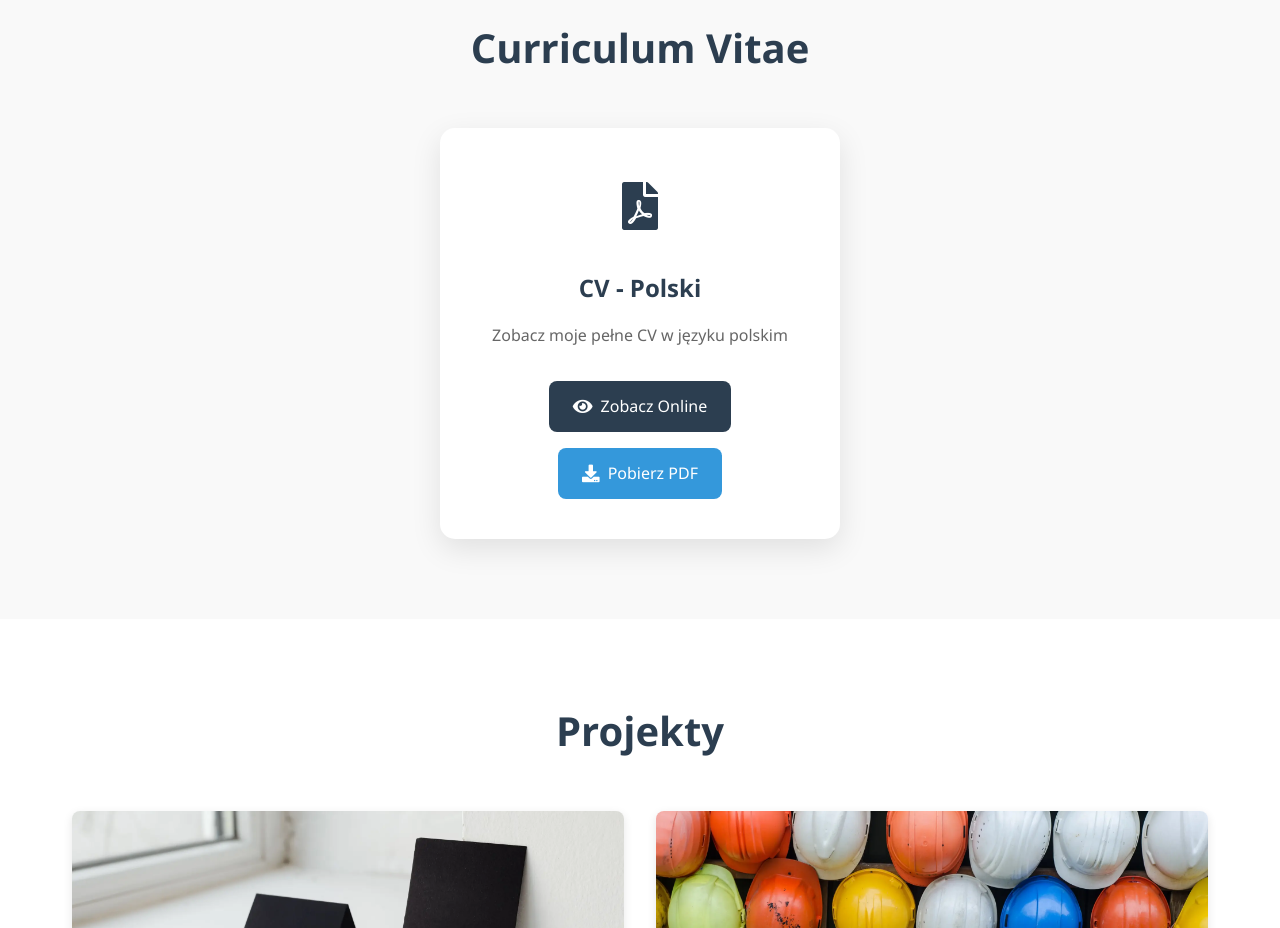
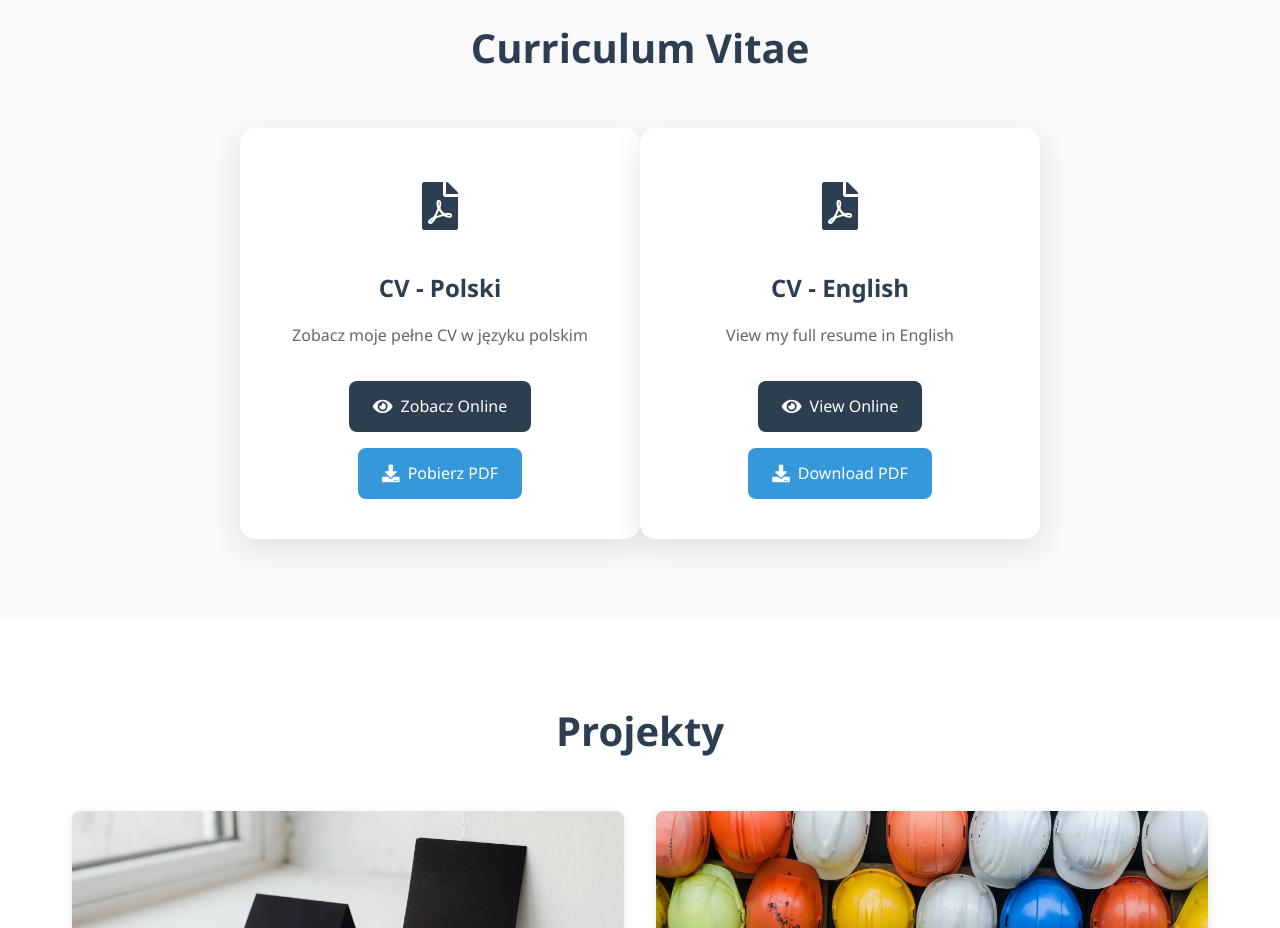
Before and after one commit to ehoze/ehoze.github.io, a plain HTML site: page index.html in a window 1280 px wide. Shown: the part 4880-5808 px from the top of the page. Drawn offline with Linux system fonts and the light colour scheme.

Commit message:
Update HTML structure and add new sections
- Add CV section with downloadable documents in PL/EN
- Update contact section with LinkedIn and GitHub links
- Fix HTML structure and closing tags
- Add new icons and improve formatting

```diff
--- a/index.html
+++ b/index.html
@@ -161,6 +161,21 @@
                     </a>
                 </div>
             </div>
+            <div class="cv-card">
+                <div class="cv-icon">
+                    <i class="fas fa-file-pdf"></i>
+                </div>
+                <h3>CV - English</h3>
+                <p>View my full resume in English</p>
+                <div class="cv-actions">
+                    <a href="assets/files/Eryk_Kucharski_EN.pdf" target="_blank" class="cv-button view">
+                        <i class="fas fa-eye"></i> View Online
+                    </a>
+                    <a href="assets/files/Eryk_Kucharski_EN.pdf" download class="cv-button download">
+                        <i class="fas fa-download"></i> Download PDF
+                    </a>
+                </div>
+            </div>
         </div>
     </section>
 
```
Also changed, not shown: 1 other file.
